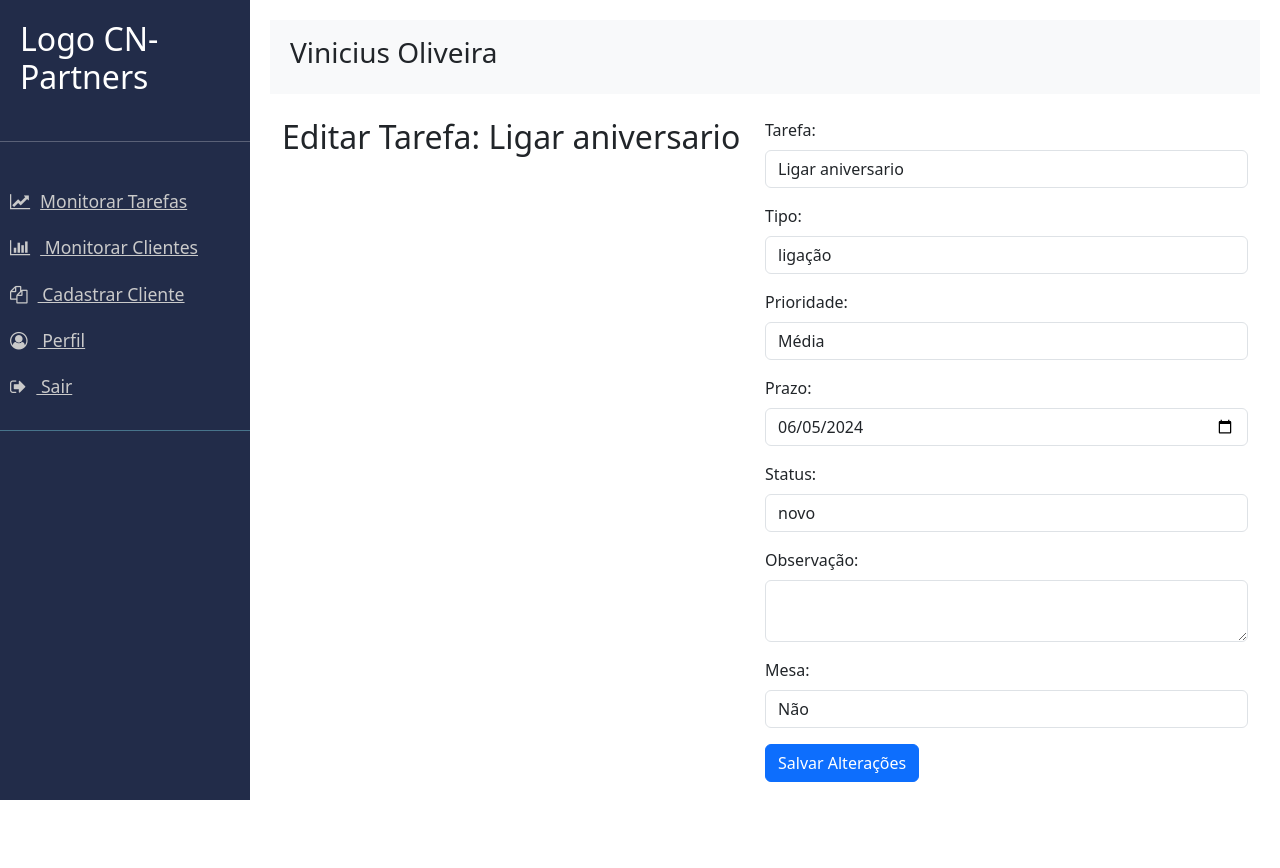
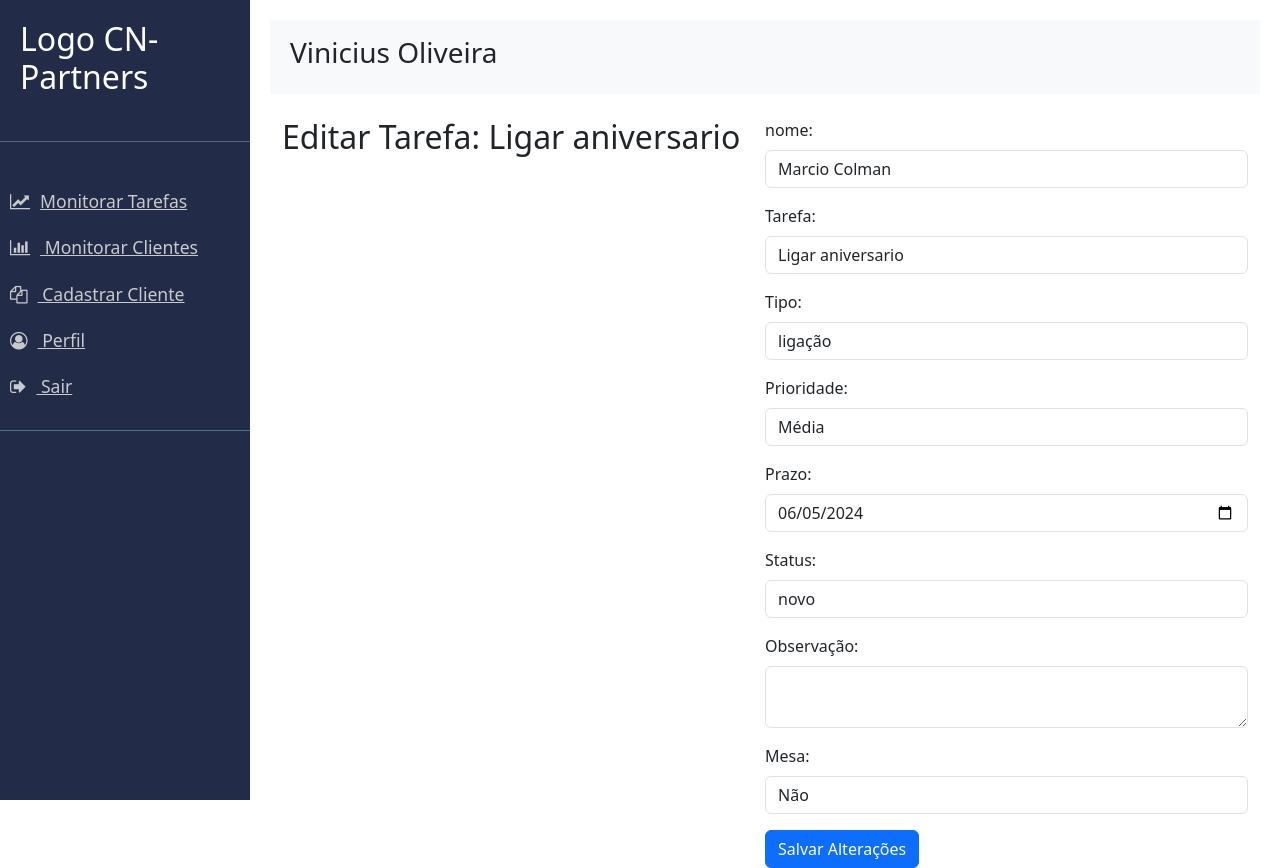
Before and after one commit to vini-moura/cnpartners, a Flask app: page /editar_tarefa in a window 1280 px wide. Before the commit the page ends 800 px from the top, so only its background shows below. Run offline with Flask 3, Linux system fonts and the light colour scheme; a user stored in the database is signed in; some libraries are stand-ins or nearby versions.

Commit message:
nome cliente

```diff
--- a/main.py
+++ b/main.py
@@ -239,6 +239,7 @@ def editar_tarefa():
         mesa = 1 if mesa == '1' else 0
 
         tarefa_to_update = db.session.execute(db.select(Tarefas).where(Tarefas.id == tid)).scalar()
+        tarefa_to_update.nome_cliente = request.form.get('nome')
         tarefa_to_update.tarefa = request.form.get('tarefa')
         tarefa_to_update.tipo = request.form.get('tipo')
         tarefa_to_update.prioridade = request.form.get('prioridade')
--- a/templates/editar_tarefa.html
+++ b/templates/editar_tarefa.html
@@ -6,7 +6,10 @@
 <div class="container mt-4">
     <h2>Editar Tarefa: {{ tarefa.tarefa }}</h2>
     <form action="{{ url_for('editar_tarefa', id=tarefa.id) }}" method="post">
-
+        <div class="mb-3">
+            <label for="tarefa" class="form-label">nome:</label>
+            <input type="text" class="form-control" id="nome" name="nome" value="{{ tarefa.nome_cliente }}">
+        </div>
         <div class="mb-3">
             <label for="tarefa" class="form-label">Tarefa:</label>
             <input type="text" class="form-control" id="tarefa" name="tarefa" value="{{ tarefa.tarefa }}">
```
